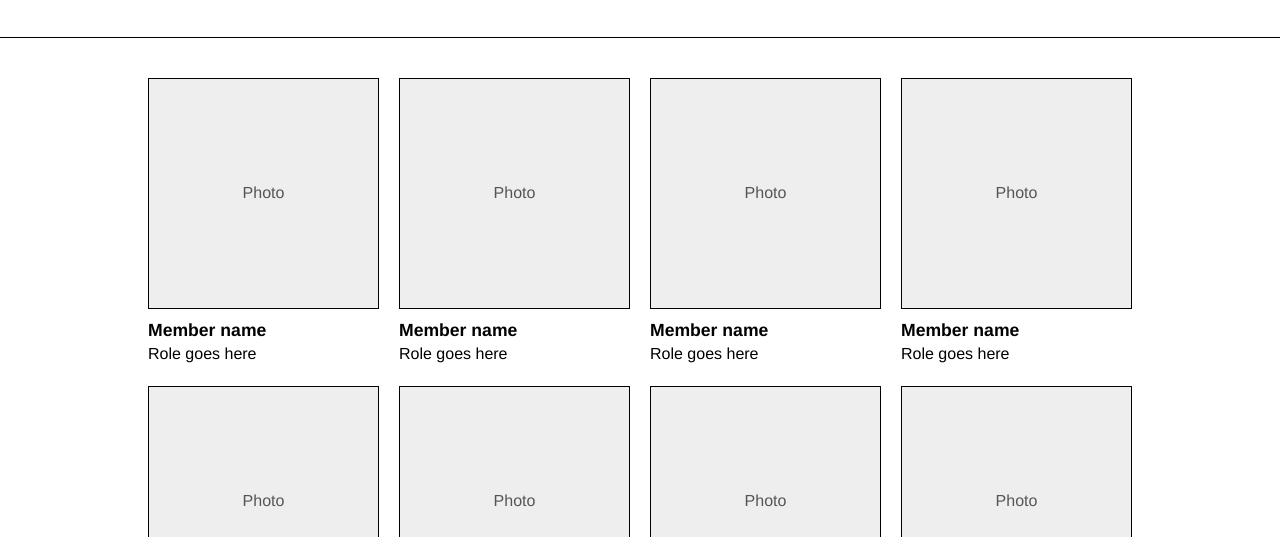
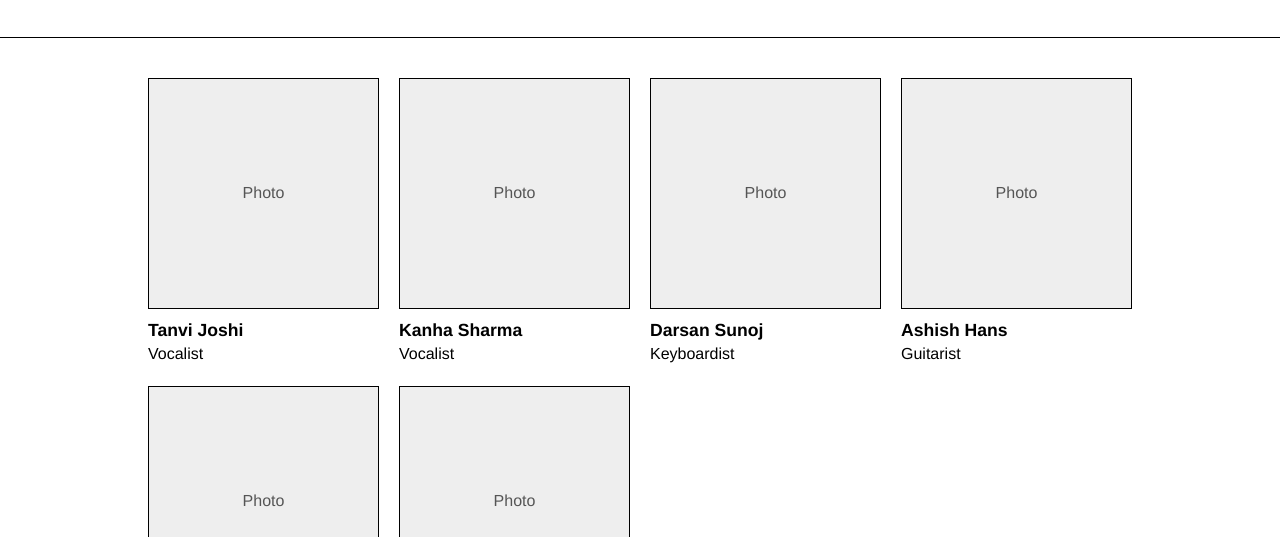
Before and after one commit to tansen1/tdmt, a plain HTML site: page cast.html in a window 1280 px wide. Shown: the part 263-800 px from the top of the page. Drawn offline with Linux system fonts and the light colour scheme.

Commit message:
Add band members to cast
Co-Authored-By: Claude Sonnet 5.5 <noreply@anthropic.com>

```diff
--- a/cast.html
+++ b/cast.html
@@ -16,7 +16,7 @@
   <nav class="nav" id="nav" aria-label="Main"><a href="about.html">About</a><a href="cast.html" aria-current="page">Cast</a><a href="shows.html">Shows</a><a href="watch-listen.html">Watch &amp; Listen</a><a href="gallery.html">Gallery</a><a href="book-us.html">Book us</a><a href="contact.html">Contact</a></nav>
 </header>
 <main id="main">
-<section class="band band--spring page-hero"><div class="wrap"><h1 class="display">Cast</h1><p class="lede">Description goes here</p></div></section><section class="band band--navy "><div class="wrap"><ul class="grid"><li class="card"><div class="shape">Photo</div><h3>Member name</h3><p>Role goes here</p></li><li class="card"><div class="shape">Photo</div><h3>Member name</h3><p>Role goes here</p></li><li class="card"><div class="shape">Photo</div><h3>Member name</h3><p>Role goes here</p></li><li class="card"><div class="shape">Photo</div><h3>Member name</h3><p>Role goes here</p></li><li class="card"><div class="shape">Photo</div><h3>Member name</h3><p>Role goes here</p></li><li class="card"><div class="shape">Photo</div><h3>Member name</h3><p>Role goes here</p></li><li class="card"><div class="shape">Photo</div><h3>Member name</h3><p>Role goes here</p></li><li class="card"><div class="shape">Photo</div><h3>Member name</h3><p>Role goes here</p></li></ul></div></section>
+<section class="band band--spring page-hero"><div class="wrap"><h1 class="display">Cast</h1><p class="lede">Description goes here</p></div></section><section class="band band--navy "><div class="wrap"><ul class="grid"><li class="card"><div class="shape">Photo</div><h3>Tanvi Joshi</h3><p>Vocalist</p></li><li class="card"><div class="shape">Photo</div><h3>Kanha Sharma</h3><p>Vocalist</p></li><li class="card"><div class="shape">Photo</div><h3>Darsan Sunoj</h3><p>Keyboardist</p></li><li class="card"><div class="shape">Photo</div><h3>Ashish Hans</h3><p>Guitarist</p></li><li class="card"><div class="shape">Photo</div><h3>Nikhil Manderwal</h3><p>Drums</p></li><li class="card"><div class="shape">Photo</div><h3>Ashish Titus</h3><p>Bass</p></li></ul></div></section>
 </main>
 <footer class="site-footer">
   <p class="footer-name">The Delhi Musical Theater</p>
```
Also changed, not shown: index.html (+1 -1 lines).
